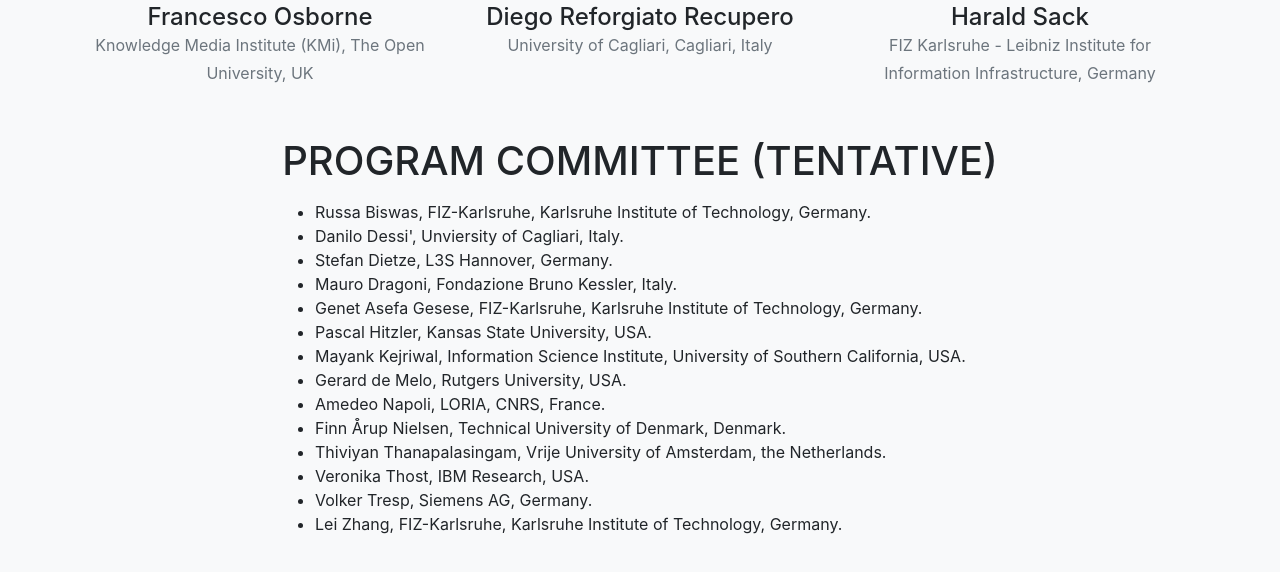
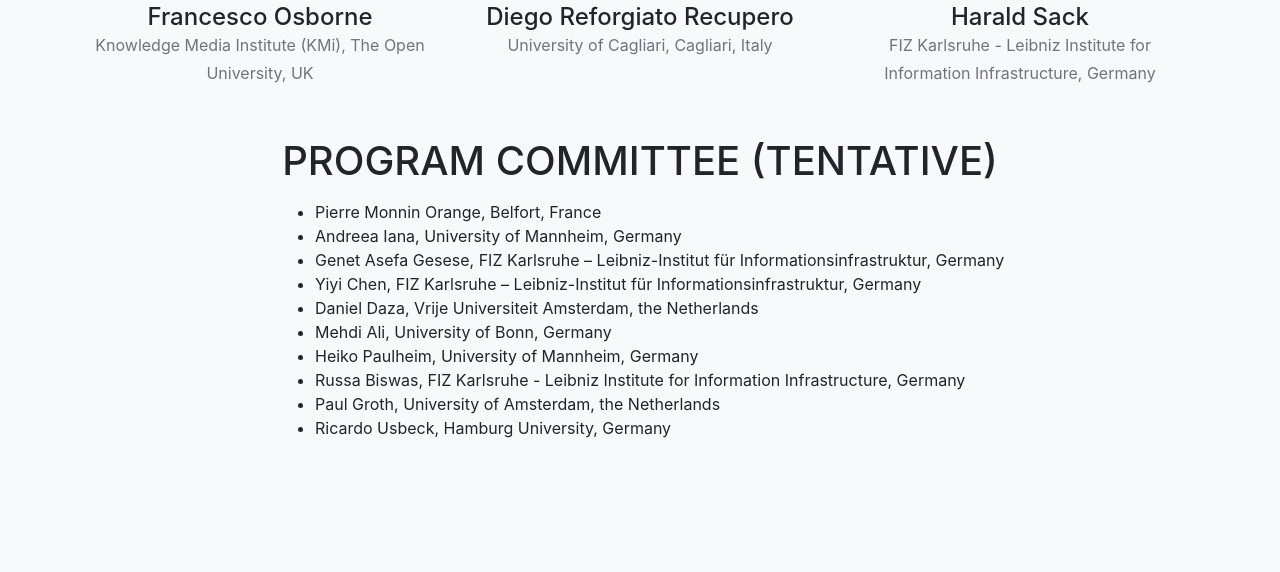
Before and after one commit to alammehwish/dl4kg2022, a website with bundled scripts: page index.html in a window 1280 px wide. Shown: the part 5445-6017 px from the top of the page. Built offline with nearby package versions, Linux system fonts and the light colour scheme; files whose address does not match are found by name; a web font is replaced by a local one.

Commit message:
Update index.html

```diff
--- a/index.html
+++ b/index.html
@@ -367,20 +367,16 @@
           <h2 class="section-heading text-uppercase">Program Committee (Tentative)</h2>
           <div style="text-align:left">
             <ul>
-              <li>Russa Biswas, FIZ-Karlsruhe, Karlsruhe Institute of Technology, Germany.</li>
-              <li>Danilo Dessi', Unviersity of Cagliari, Italy.</li>
-              <li>Stefan Dietze, L3S Hannover, Germany.</li>
-              <li>Mauro Dragoni, Fondazione Bruno Kessler, Italy.</li>
-              <li>Genet Asefa Gesese, FIZ-Karlsruhe, Karlsruhe Institute of Technology, Germany.</li>
-              <li>Pascal Hitzler, Kansas State University, USA.</li>
-              <li>Mayank Kejriwal, Information Science Institute, University of Southern California, USA.</li>
-              <li>Gerard de Melo, Rutgers University, USA.</li>
-              <li>Amedeo Napoli, LORIA, CNRS, France.</li>
-              <li>Finn Årup Nielsen, Technical University of Denmark, Denmark.</li>
-              <li>Thiviyan Thanapalasingam, Vrije University of Amsterdam, the Netherlands.</li>
-              <li>Veronika Thost, IBM Research, USA.</li>
-              <li>Volker Tresp, Siemens AG, Germany.</li>
-              <li>Lei Zhang, FIZ-Karlsruhe, Karlsruhe Institute of Technology, Germany.</li>
+              <li>Pierre  Monnin  Orange, Belfort, France</li>
+		<li>Andreea Iana, University of Mannheim, Germany</li>
+		<li>Genet Asefa Gesese, FIZ Karlsruhe – Leibniz-Institut für Informationsinfrastruktur, Germany</li>
+		<li>Yiyi Chen, FIZ Karlsruhe  – Leibniz-Institut für Informationsinfrastruktur, Germany</li>
+		<li>Daniel Daza, Vrije Universiteit Amsterdam, the Netherlands</li>
+		<li>Mehdi Ali, University of Bonn, Germany</li>
+		<li>Heiko Paulheim, University of Mannheim, Germany</li>
+		<li>Russa Biswas, FIZ Karlsruhe - Leibniz Institute for Information Infrastructure, Germany</li>
+		<li>Paul Groth, University of Amsterdam, the Netherlands</li>
+		<li>Ricardo Usbeck, Hamburg University, Germany</li>
             </ul>
           </div>
         </div>
```
